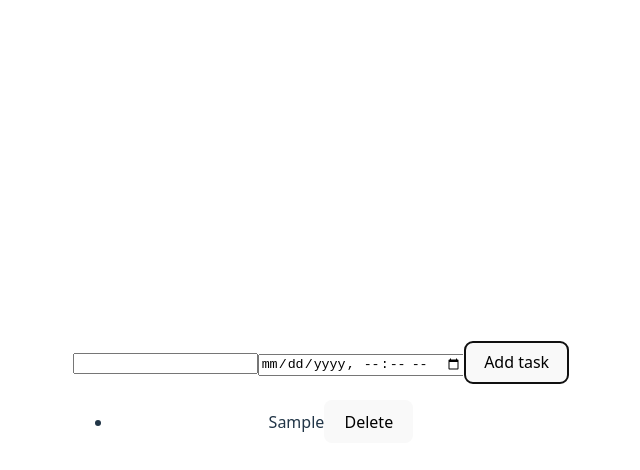
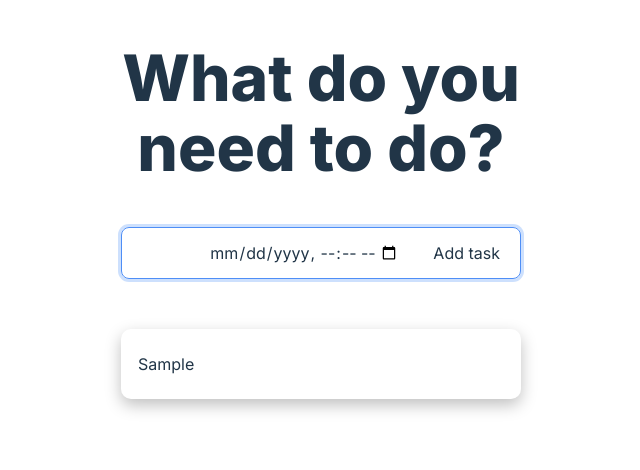
Before and after one commit to gridlocktopus/todo-bundle, a React (Vite) app in the folder web-react/: page / in a window 1280 px wide. Both pictures are taken after typing "Sample" into the empty fields and a click on the button "Add task". Shown: the top 470 px of the page, without its empty margins (319-959 px from the left). Built offline with nearby package versions, Linux system fonts and the light colour scheme.

Commit message:
feat(web-react): apply initial styling

```diff
--- a/web-react/index.html
+++ b/web-react/index.html
@@ -5,6 +5,13 @@
     <link rel="icon" type="image/svg+xml" href="/vite.svg" />
     <meta name="viewport" content="width=device-width, initial-scale=1.0" />
     <title>web-react</title>
+
+    <link rel="preconnect" href="https://fonts.googleapis.com" />
+    <link rel="preconnect" href="https://fonts.gstatic.com" crossorigin />
+    <link
+      href="https://fonts.googleapis.com/css2?family=Inter:ital,opsz,wght@0,14..32,100..900;1,14..32,100..900&display=swap"
+      rel="stylesheet"
+    />
   </head>
   <body>
     <div id="root"></div>
--- a/web-react/src/App.css
+++ b/web-react/src/App.css
@@ -1,10 +1,157 @@
+body {
+  display: block;
+}
+
 #root {
-  max-width: 1280px;
+  font-family: "Inter", sans-serif;
+  max-width: 400px;
   margin: 0 auto;
-  padding: 2rem;
+}
+
+h1 {
+  font-size: 64px;
+  font-weight: 800;
   text-align: center;
+}
+
+/* ========= Input bar  ========= */
+
+.input-container {
+  display: flex;
+  align-items: stretch;
+  margin-bottom: 50px;
+
+  border: 1px solid rgba(255, 255, 255, 0.25);
+  border-radius: 0.5em;
+  overflow: hidden;
+}
+
+/* When ANY child (text/date/button) is focused, style the wrapper */
+.input-container:focus-within {
+  border-color: rgba(59, 130, 246, 0.9);
+  box-shadow: 0 0 0 3px rgba(59, 130, 246, 0.25);
+}
+
+/* Shared base styles for inputs inside the bar */
+.input-container input[type="text"],
+.input-container input[type="datetime-local"] {
+  border: 0;
+  background: transparent;
+  color: inherit;
+  font: inherit;
+  padding: 12px 14px;
+  min-width: 0;
+}
+
+.input-container input[type="text"] {
+  flex: 1 1 auto;
+}
+
+.input-container input[type="datetime-local"] {
+  flex: 0 0 190px;
+}
+
+/* Remove the default focus on inputs */
+.input-container input[type="text"]:focus,
+.input-container input[type="datetime-local"]:focus {
+  outline: none;
+}
+
+button.addTodo {
+  flex: 0 0 auto;
+  border: 0;
+  background: rgba(255, 255, 255, 0.08);
+  color: inherit;
+  font: inherit;
+  padding: 12px 20px;
+  cursor: pointer;
+  white-space: nowrap;
+}
+
+button.addTodo:hover {
+  background: rgba(255, 255, 255, 0.12);
+}
+
+button.addTodo:active {
+  background: rgba(255, 255, 255, 0.16);
+}
+
+button.addTodo:focus {
+  outline: none;
+}
+
+/* ========= TODO List  ========= */
+
+.tasklist {
+  list-style: none;
+  padding: 0;
+  margin: 0;
+  display: grid;
+  gap: 14px;
+}
+
+/* Card */
+.tasklist li {
+  position: relative;
+  display: flex;
+  align-items: center;
+  gap: 12px;
+  padding: 16px 16px;
+  border-radius: 10px;
+  background: rgba(255, 255, 255, 0.06);
+  border: 1px solid rgba(255, 255, 255, 0.08);
+  box-shadow: 0 6px 16px rgba(0, 0, 0, 0.25);
+  cursor: pointer;
+}
+
+.tasklist li:hover {
+  background: rgba(255, 255, 255, 0.08);
+}
+
+.tasklist li > span:first-child {
+  flex: 1 1 auto;
+  min-width: 0;
 }
 
 span.completed {
   text-decoration: line-through;
+  opacity: 0.7;
 }
+
+span.pending {
+  text-decoration: none;
+}
+
+.tasklist li > span.todo-due {
+  position: absolute;
+  top: 10px;
+  right: 12px;
+
+  font-size: 12px;
+  opacity: 0.75;
+  line-height: 1.15;
+  text-align: right;
+  white-space: pre-line;
+}
+
+.tasklist li button {
+  border: 0;
+  border-radius: 8px;
+  padding: 8px 12px;
+  background: rgba(0, 0, 0, 0.35);
+  color: inherit;
+  cursor: pointer;
+  opacity: 0;
+  pointer-events: none;
+  transition: opacity 120ms ease;
+}
+
+.tasklist li:hover button,
+.tasklist li:focus-within button {
+  opacity: 1;
+  pointer-events: auto;
+}
+
+.tasklist li button:hover {
+  background: rgba(0, 0, 0, 0.5);
+}
--- a/web-react/src/App.jsx
+++ b/web-react/src/App.jsx
@@ -94,6 +94,8 @@ function App() {
   return (
     <>
       <div>
+        <h1>What do you need to do?</h1>
+        <div className="input-container">
           <input
             type="text"
             value={todoText}
@@ -104,14 +106,19 @@ function App() {
             value={todoDueAt}
             onChange={handleDateInputChange}
           ></input>
-        <button onClick={handleAddButton}>Add task</button>
-        <ul>
+          <button className="addTodo" onClick={handleAddButton}>
+            Add task
+          </button>
+        </div>
+        <ul className="tasklist">
           {visibleTodos.map((todo) => (
             <li key={todo.id} onClick={() => handleToggle(todo.id)}>
               <span className={todo.completed ? "completed" : "pending"}>
                 {todo.text}
               </span>
-              {todo.dueAt && <span>{formatDate(todo.dueAt)}</span>}
+              {todo.dueAt && (
+                <span className="todo-due">{formatDate(todo.dueAt)}</span>
+              )}
               <button
                 onClick={(e) => {
                   e.stopPropagation();
```
Lines whose indentation alone changed are shown as unchanged.
